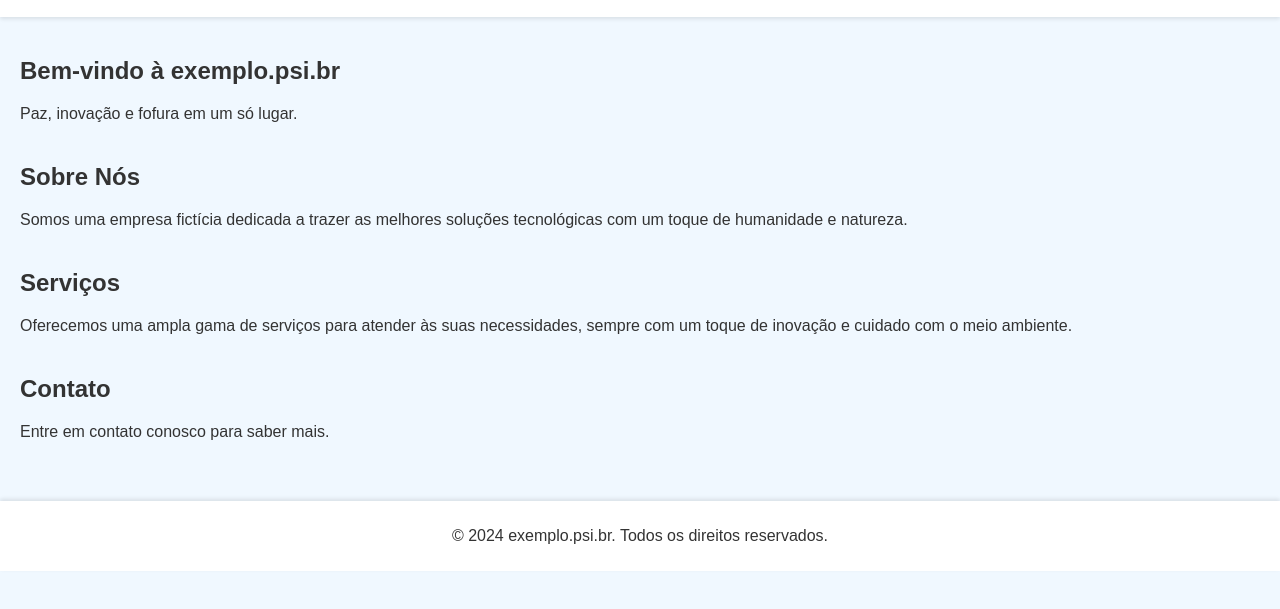
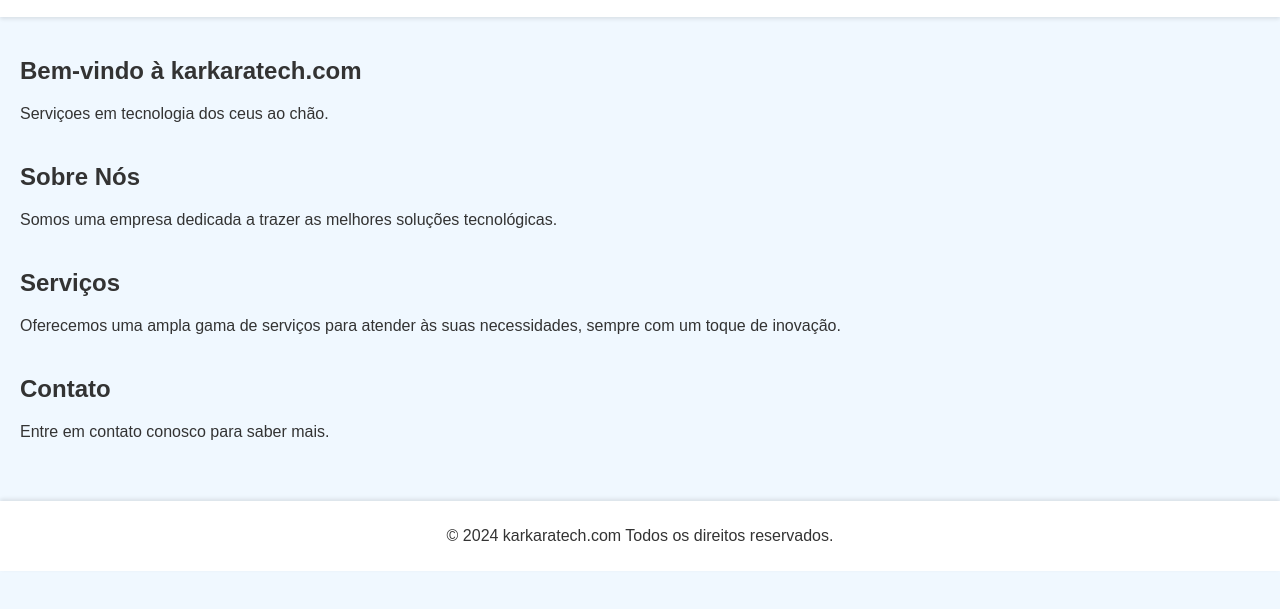
Before and after one commit to rodrigo0101010/site, a plain HTML site: page index.html in a window 1280 px wide. Shown: the part 73-682 px from the top of the page. Drawn offline with Linux system fonts and the light colour scheme; files that its build step writes are made by us from their sources.

Commit message:
Update index.html

```diff
--- a/index.html
+++ b/index.html
@@ -21,16 +21,16 @@
     </header>
     <main>
         <section id="home">
-            <h1>Bem-vindo à exemplo.psi.br</h1>
-            <p>Paz, inovação e fofura em um só lugar.</p>
+            <h1>Bem-vindo à karkaratech.com</h1>
+            <p>Serviçoes em tecnologia dos ceus ao chão.</p>
         </section>
         <section id="about">
             <h2>Sobre Nós</h2>
-            <p>Somos uma empresa fictícia dedicada a trazer as melhores soluções tecnológicas com um toque de humanidade e natureza.</p>
+            <p>Somos uma empresa dedicada a trazer as melhores soluções tecnológicas.</p>
         </section>
         <section id="services">
             <h2>Serviços</h2>
-            <p>Oferecemos uma ampla gama de serviços para atender às suas necessidades, sempre com um toque de inovação e cuidado com o meio ambiente.</p>
+            <p>Oferecemos uma ampla gama de serviços para atender às suas necessidades, sempre com um toque de inovação.</p>
         </section>
         <section id="contact">
             <h2>Contato</h2>
@@ -38,7 +38,7 @@
         </section>
     </main>
     <footer>
-        <p>© 2024 exemplo.psi.br. Todos os direitos reservados.</p>
+        <p>© 2024 karkaratech.com Todos os direitos reservados.</p>
     </footer>
 </body>
 </html>
```
